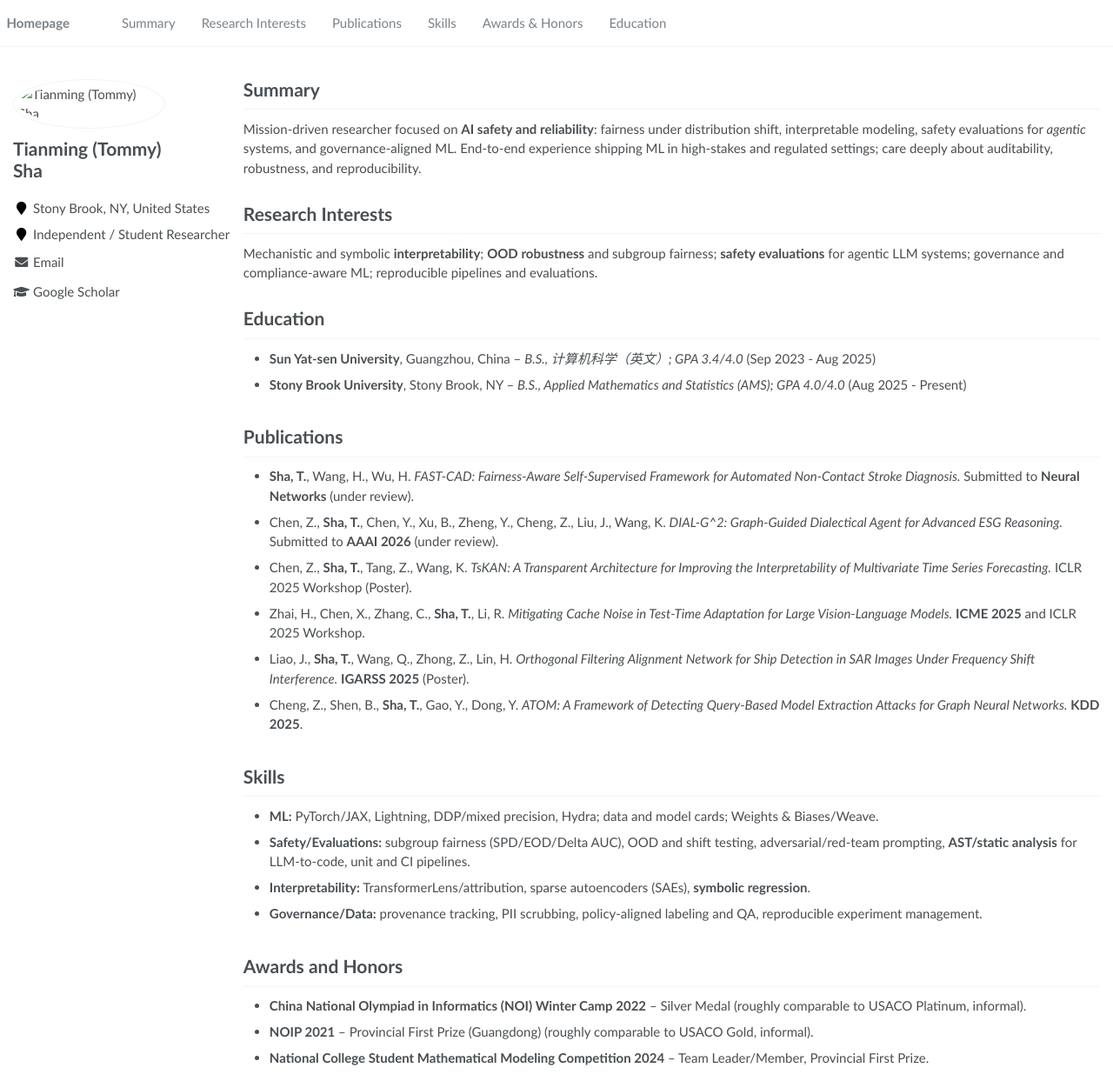
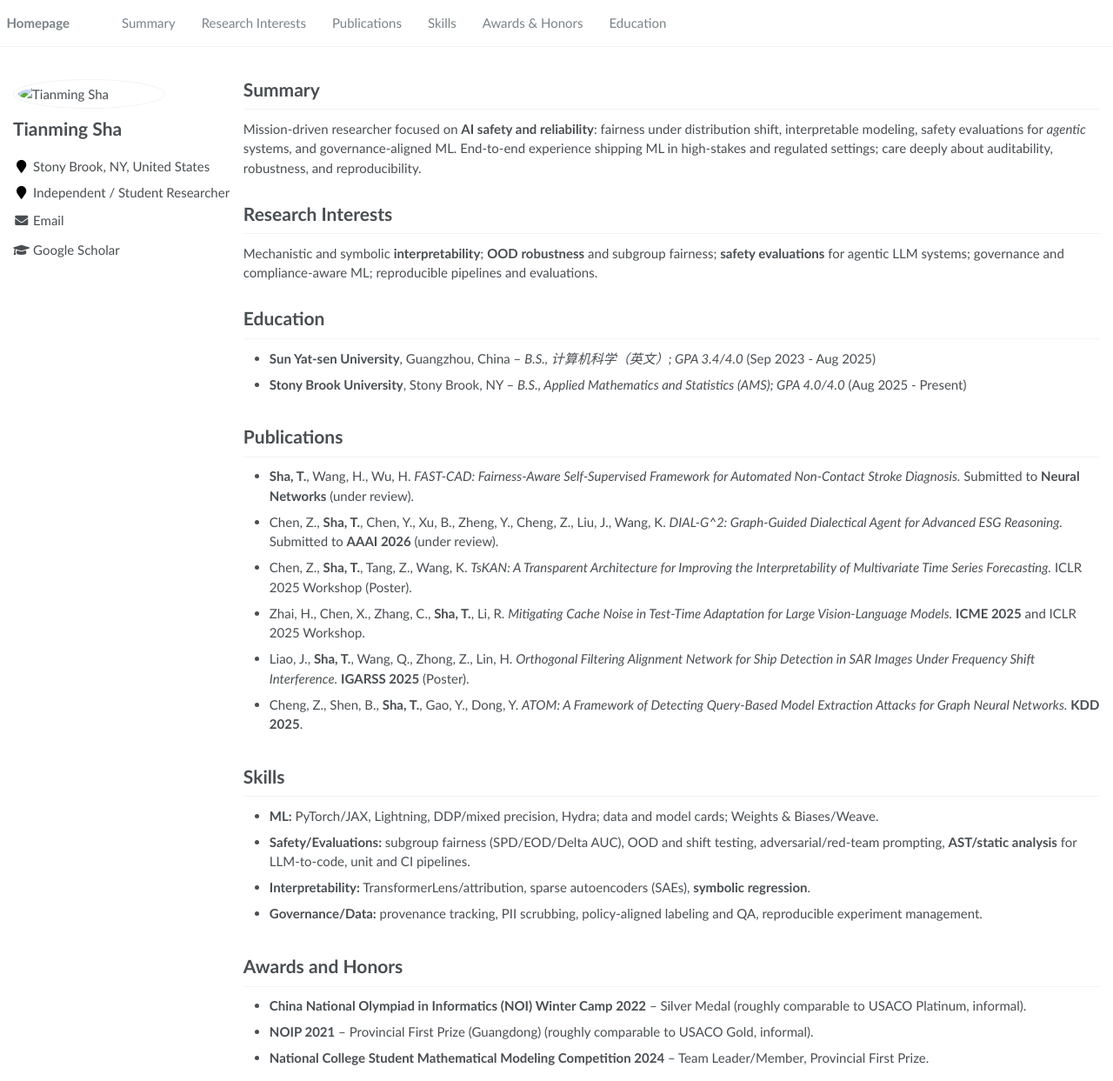
Before and after one commit to shatianming5/shatianming5.github.io, a Jekyll site: the page built from _pages/about.md, in a window 1280 px wide and 1243 px high. Shown: the whole window at 87% size. Built offline with Jekyll 4.4.1, drawn with Linux system fonts in a browser that asks for light colours; our own code applies the rules of GitHub Pages for plain Markdown files.

Commit message:
Remove Tommy alias from Tianming name

```diff
--- a/_config.yml
+++ b/_config.yml
@@ -6,7 +6,7 @@
 # `jekyll serve`. If you change this file, please restart the server process.
 
 # Site Settings
-title                    : "Tianming (Tommy) Sha"
+title                    : "Tianming Sha"
 description              : ""
 repository               : "shatianming5/shatianming5.github.io"
 google_scholar_stats_use_cdn : false
@@ -21,7 +21,7 @@ baidu_site_verification  :  # get baidu_site_verification from https://ziyuan.ba
 
 # Site Author
 author:
-  name             : "Tianming (Tommy) Sha"
+  name             : "Tianming Sha"
   avatar           : ""
   bio              : ""
   location         : "Stony Brook, NY, United States"
```
Also changed, not shown: README.md (+1 -1 lines).
